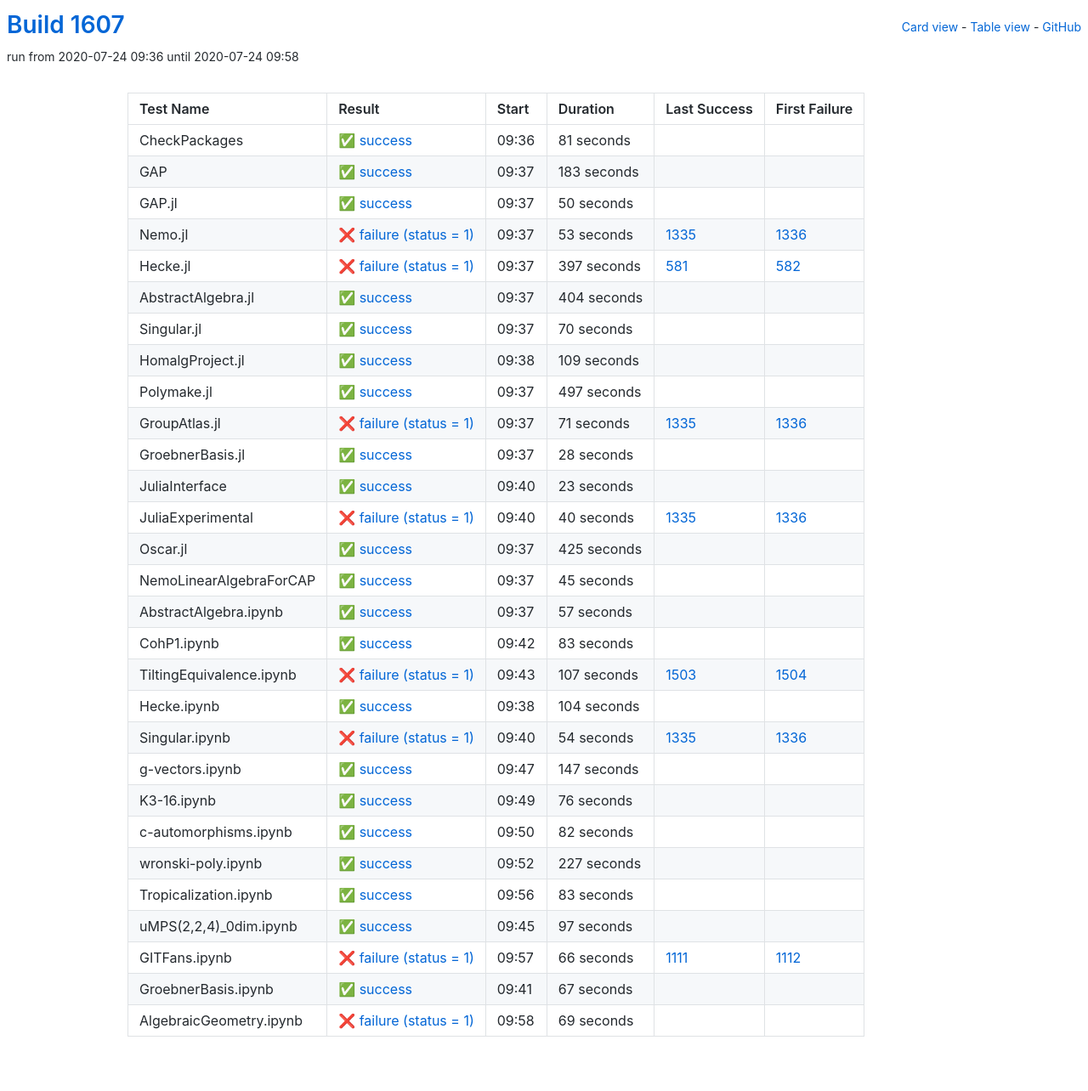
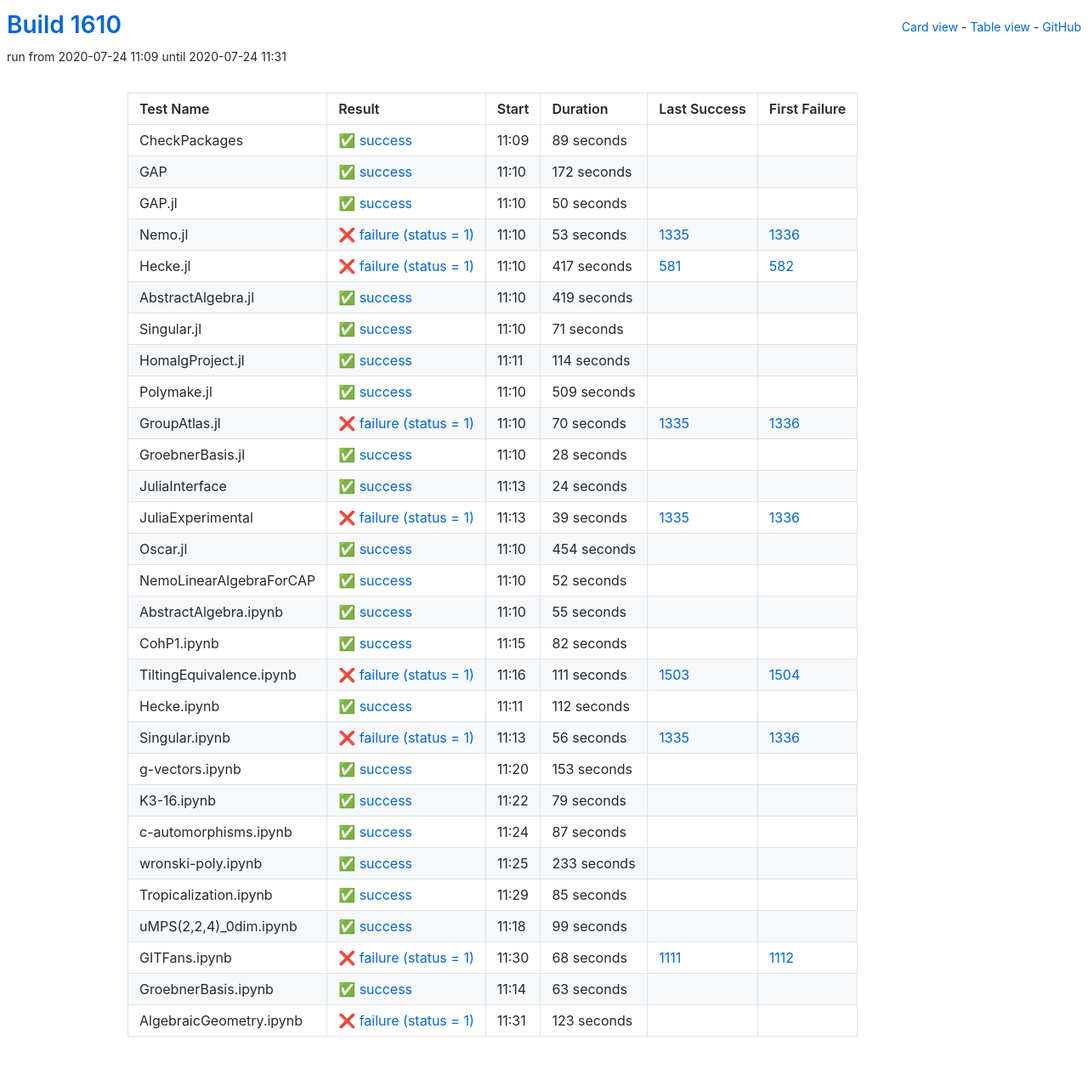
Before and after one commit to oscar-system/oscar-ci-status-1.4, a Jekyll site: the page built from table.html, in a window 1280 px wide. Shown: the whole page at 85% size. Built offline with Jekyll 4.4.1, drawn with Linux system fonts in a browser that asks for light colours.

Commit message:
Build #1610

```diff
--- a/_data/ci.yml
+++ b/_data/ci.yml
@@ -1,6 +1,6 @@
 ---
-build: 1607
-build_url: https://oscarci.mathematik.uni-kl.de/job/oscar-julia-1.4/1607/
+build: 1610
+build_url: https://oscarci.mathematik.uni-kl.de/job/oscar-julia-1.4/1610/
 job: oscar-julia-1.4
 organization: oscar-system
 repo: oscar-ci-status-1.4
@@ -8,32 +8,32 @@ repourl: https://github.com/oscar-system/oscar-ci-status-1.4
 tests:
 - name: CheckPackages
   id: checkpackages
-  log: https://oscarci.mathematik.uni-kl.de/job/oscar-julia-1.4/1607/artifact/logs/build-1607/CheckPackages.log
-  start: 2020-07-24 09:36
+  log: https://oscarci.mathematik.uni-kl.de/job/oscar-julia-1.4/1610/artifact/logs/build-1610/CheckPackages.log
+  start: 2020-07-24 11:09
   success: true
   exitcode: 0
   status: success
-  duration: 81
+  duration: 89
   last_success: false
   last_success_url:
   first_failure: false
   first_failure_url:
 - name: GAP
   id: gap
-  log: https://oscarci.mathematik.uni-kl.de/job/oscar-julia-1.4/1607/artifact/logs/build-1607/GAP.log
-  start: 2020-07-24 09:37
+  log: https://oscarci.mathematik.uni-kl.de/job/oscar-julia-1.4/1610/artifact/logs/build-1610/GAP.log
+  start: 2020-07-24 11:10
   success: true
   exitcode: 0
   status: success
-  duration: 183
+  duration: 172
   last_success: false
   last_success_url:
   first_failure: false
   first_failure_url:
 - name: GAP.jl
   id: gap-jl
-  log: https://oscarci.mathematik.uni-kl.de/job/oscar-julia-1.4/1607/artifact/logs/build-1607/GAP.jl.log
-  start: 2020-07-24 09:37
+  log: https://oscarci.mathematik.uni-kl.de/job/oscar-julia-1.4/1610/artifact/logs/build-1610/GAP.jl.log
+  start: 2020-07-24 11:10
   success: true
   exitcode: 0
   status: success
@@ -44,8 +44,8 @@ tests:
   first_failure_url:
 - name: Nemo.jl
   id: nemo-jl
-  log: https://oscarci.mathematik.uni-kl.de/job/oscar-julia-1.4/1607/artifact/logs/build-1607/Nemo.jl.log
-  start: 2020-07-24 09:37
+  log: https://oscarci.mathematik.uni-kl.de/job/oscar-julia-1.4/1610/artifact/logs/build-1610/Nemo.jl.log
+  start: 2020-07-24 11:10
   success: false
   exitcode: 1
   status: failure
@@ -56,80 +56,80 @@ tests:
   first_failure_url: https://oscarci.mathematik.uni-kl.de/job/oscar-julia-1.4/1336/
 - name: Hecke.jl
   id: hecke-jl
-  log: https://oscarci.mathematik.uni-kl.de/job/oscar-julia-1.4/1607/artifact/logs/build-1607/Hecke.jl.log
-  start: 2020-07-24 09:37
+  log: https://oscarci.mathematik.uni-kl.de/job/oscar-julia-1.4/1610/artifact/logs/build-1610/Hecke.jl.log
+  start: 2020-07-24 11:10
   success: false
   exitcode: 1
   status: failure
-  duration: 397
+  duration: 417
   last_success: 581
   last_success_url: https://oscarci.mathematik.uni-kl.de/job/oscar-julia-1.4/581/
   first_failure: 582
   first_failure_url: https://oscarci.mathematik.uni-kl.de/job/oscar-julia-1.4/582/
 - name: AbstractAlgebra.jl
   id: abstractalgebra-jl
-  log: https://oscarci.mathematik.uni-kl.de/job/oscar-julia-1.4/1607/artifact/logs/build-1607/AbstractAlgebra.jl.log
-  start: 2020-07-24 09:37
+  log: https://oscarci.mathematik.uni-kl.de/job/oscar-julia-1.4/1610/artifact/logs/build-1610/AbstractAlgebra.jl.log
+  start: 2020-07-24 11:10
   success: true
   exitcode: 0
   status: success
-  duration: 404
+  duration: 419
   last_success: false
   last_success_url:
   first_failure: false
   first_failure_url:
 - name: Singular.jl
   id: singular-jl
-  log: https://oscarci.mathematik.uni-kl.de/job/oscar-julia-1.4/1607/artifact/logs/build-1607/Singular.jl.log
-  start: 2020-07-24 09:37
+  log: https://oscarci.mathematik.uni-kl.de/job/oscar-julia-1.4/1610/artifact/logs/build-1610/Singular.jl.log
+  start: 2020-07-24 11:10
   success: true
   exitcode: 0
   status: success
-  duration: 70
+  duration: 71
   last_success: false
   last_success_url:
   first_failure: false
   first_failure_url:
 - name: HomalgProject.jl
   id: homalgproject-jl
-  log: https://oscarci.mathematik.uni-kl.de/job/oscar-julia-1.4/1607/artifact/logs/build-1607/HomalgProject.jl.log
-  start: 2020-07-24 09:38
+  log: https://oscarci.mathematik.uni-kl.de/job/oscar-julia-1.4/1610/artifact/logs/build-1610/HomalgProject.jl.log
+  start: 2020-07-24 11:11
   success: true
   exitcode: 0
   status: success
-  duration: 109
+  duration: 114
   last_success: false
   last_success_url:
   first_failure: false
   first_failure_url:
 - name: Polymake.jl
   id: polymake-jl
-  log: https://oscarci.mathematik.uni-kl.de/job/oscar-julia-1.4/1607/artifact/logs/build-1607/Polymake.jl.log
-  start: 2020-07-24 09:37
+  log: https://oscarci.mathematik.uni-kl.de/job/oscar-julia-1.4/1610/artifact/logs/build-1610/Polymake.jl.log
+  start: 2020-07-24 11:10
   success: true
   exitcode: 0
   status: success
-  duration: 497
+  duration: 509
   last_success: false
   last_success_url:
   first_failure: false
   first_failure_url:
 - name: GroupAtlas.jl
   id: groupatlas-jl
-  log: https://oscarci.mathematik.uni-kl.de/job/oscar-julia-1.4/1607/artifact/logs/build-1607/GroupAtlas.jl.log
-  start: 2020-07-24 09:37
+  log: https://oscarci.mathematik.uni-kl.de/job/oscar-julia-1.4/1610/artifact/logs/build-1610/GroupAtlas.jl.log
+  start: 2020-07-24 11:10
   success: false
   exitcode: 1
   status: failure
-  duration: 71
+  duration: 70
   last_success: 1335
   last_success_url: https://oscarci.mathematik.uni-kl.de/job/oscar-julia-1.4/1335/
   first_failure: 1336
   first_failure_url: https://oscarci.mathematik.uni-kl.de/job/oscar-julia-1.4/1336/
 - name: GroebnerBasis.jl
   id: groebnerbasis-jl
-  log: https://oscarci.mathematik.uni-kl.de/job/oscar-julia-1.4/1607/artifact/logs/build-1607/GroebnerBasis.jl.log
-  start: 2020-07-24 09:37
+  log: https://oscarci.mathematik.uni-kl.de/job/oscar-julia-1.4/1610/artifact/logs/build-1610/GroebnerBasis.jl.log
+  start: 2020-07-24 11:10
   success: true
   exitcode: 0
   status: success
@@ -140,140 +140,68 @@ tests:
   first_failure_url:
 - name: JuliaInterface
   id: juliainterface
-  log: https://oscarci.mathematik.uni-kl.de/job/oscar-julia-1.4/1607/artifact/logs/build-1607/JuliaInterface.log
-  start: 2020-07-24 09:40
+  log: https://oscarci.mathematik.uni-kl.de/job/oscar-julia-1.4/1610/artifact/logs/build-1610/JuliaInterface.log
+  start: 2020-07-24 11:13
   success: true
   exitcode: 0
   status: success
-  duration: 23
+  duration: 24
   last_success: false
   last_success_url:
   first_failure: false
   first_failure_url:
 - name: JuliaExperimental
   id: juliaexperimental
-  log: https://oscarci.mathematik.uni-kl.de/job/oscar-julia-1.4/1607/artifact/logs/build-1607/JuliaExperimental.log
-  start: 2020-07-24 09:40
+  log: https://oscarci.mathematik.uni-kl.de/job/oscar-julia-1.4/1610/artifact/logs/build-1610/JuliaExperimental.log
+  start: 2020-07-24 11:13
   success: false
   exitcode: 1
   status: failure
-  duration: 40
+  duration: 39
   last_success: 1335
   last_success_url: https://oscarci.mathematik.uni-kl.de/job/oscar-julia-1.4/1335/
   first_failure: 1336
   first_failure_url: https://oscarci.mathematik.uni-kl.de/job/oscar-julia-1.4/1336/
 - name: Oscar.jl
   id: oscar-jl
-  log: https://oscarci.mathematik.uni-kl.de/job/oscar-julia-1.4/1607/artifact/logs/build-1607/Oscar.jl.log
-  start: 2020-07-24 09:37
+  log: https://oscarci.mathematik.uni-kl.de/job/oscar-julia-1.4/1610/artifact/logs/build-1610/Oscar.jl.log
+  start: 2020-07-24 11:10
   success: true
   exitcode: 0
   status: success
-  duration: 425
+  duration: 454
   last_success: false
   last_success_url:
   first_failure: false
   first_failure_url:
 - name: NemoLinearAlgebraForCAP
   id: nemolinearalgebraforcap
-  log: https://oscarci.mathematik.uni-kl.de/job/oscar-julia-1.4/1607/artifact/logs/build-1607/NemoLinearAlgebraForCAP.log
-  start: 2020-07-24 09:37
+  log: https://oscarci.mathematik.uni-kl.de/job/oscar-julia-1.4/1610/artifact/logs/build-1610/NemoLinearAlgebraForCAP.log
+  start: 2020-07-24 11:10
   success: true
   exitcode: 0
   status: success
-  duration: 45
+  duration: 52
   last_success: false
   last_success_url:
   first_failure: false
   first_failure_url:
 - name: AbstractAlgebra.ipynb
   id: abstractalgebra-ipynb
-  log: https://oscarci.mathematik.uni-kl.de/job/oscar-julia-1.4/1607/artifact/logs/build-1607/AbstractAlgebra.ipynb.log
-  start: 2020-07-24 09:37
+  log: https://oscarci.mathematik.uni-kl.de/job/oscar-julia-1.4/1610/artifact/logs/build-1610/AbstractAlgebra.ipynb.log
+  start: 2020-07-24 11:10
   success: true
   exitcode: 0
   status: success
-  duration: 57
+  duration: 55
   last_success: false
   last_success_url:
   first_failure: false
   first_failure_url:
 - name: CohP1.ipynb
   id: cohp1-ipynb
-  log: https://oscarci.mathematik.uni-kl.de/job/oscar-julia-1.4/1607/artifact/logs/build-1607/CohP1.ipynb.log
-  start: 2020-07-24 09:42
-  success: true
-  exitcode: 0
-  status: success
-  duration: 83
-  last_success: false
-  last_success_url:
-  first_failure: false
-  first_failure_url:
-- name: TiltingEquivalence.ipynb
-  id: tiltingequivalence-ipynb
-  log: https://oscarci.mathematik.uni-kl.de/job/oscar-julia-1.4/1607/artifact/logs/build-1607/TiltingEquivalence.ipynb.log
-  start: 2020-07-24 09:43
-  success: false
-  exitcode: 1
-  status: failure
-  duration: 107
-  last_success: 1503
-  last_success_url: https://oscarci.mathematik.uni-kl.de/job/oscar-julia-1.4/1503/
-  first_failure: 1504
-  first_failure_url: https://oscarci.mathematik.uni-kl.de/job/oscar-julia-1.4/1504/
-- name: Hecke.ipynb
-  id: hecke-ipynb
-  log: https://oscarci.mathematik.uni-kl.de/job/oscar-julia-1.4/1607/artifact/logs/build-1607/Hecke.ipynb.log
-  start: 2020-07-24 09:38
-  success: true
-  exitcode: 0
-  status: success
-  duration: 104
-  last_success: false
-  last_success_url:
-  first_failure: false
-  first_failure_url:
-- name: Singular.ipynb
-  id: singular-ipynb
-  log: https://oscarci.mathematik.uni-kl.de/job/oscar-julia-1.4/1607/artifact/logs/build-1607/Singular.ipynb.log
-  start: 2020-07-24 09:40
-  success: false
-  exitcode: 1
-  status: failure
-  duration: 54
-  last_success: 1335
-  last_success_url: https://oscarci.mathematik.uni-kl.de/job/oscar-julia-1.4/1335/
-  first_failure: 1336
-  first_failure_url: https://oscarci.mathematik.uni-kl.de/job/oscar-julia-1.4/1336/
-- name: g-vectors.ipynb
-  id: g-vectors-ipynb
-  log: https://oscarci.mathematik.uni-kl.de/job/oscar-julia-1.4/1607/artifact/logs/build-1607/g-vectors.ipynb.log
-  start: 2020-07-24 09:47
-  success: true
-  exitcode: 0
-  status: success
-  duration: 147
-  last_success: false
-  last_success_url:
-  first_failure: false
-  first_failure_url:
-- name: K3-16.ipynb
-  id: k3-16-ipynb
-  log: https://oscarci.mathematik.uni-kl.de/job/oscar-julia-1.4/1607/artifact/logs/build-1607/K3-16.ipynb.log
-  start: 2020-07-24 09:49
-  success: true
-  exitcode: 0
-  status: success
-  duration: 76
-  last_success: false
-  last_success_url:
-  first_failure: false
-  first_failure_url:
-- name: c-automorphisms.ipynb
-  id: c-automorphisms-ipynb
-  log: https://oscarci.mathematik.uni-kl.de/job/oscar-julia-1.4/1607/artifact/logs/build-1607/c-automorphisms.ipynb.log
-  start: 2020-07-24 09:50
+  log: https://oscarci.mathematik.uni-kl.de/job/oscar-julia-1.4/1610/artifact/logs/build-1610/CohP1.ipynb.log
+  start: 2020-07-24 11:15
   success: true
   exitcode: 0
   status: success
@@ -282,74 +210,146 @@ tests:
   last_success_url:
   first_failure: false
   first_failure_url:
-- name: wronski-poly.ipynb
-  id: wronski-poly-ipynb
-  log: https://oscarci.mathematik.uni-kl.de/job/oscar-julia-1.4/1607/artifact/logs/build-1607/wronski-poly.ipynb.log
-  start: 2020-07-24 09:52
+- name: TiltingEquivalence.ipynb
+  id: tiltingequivalence-ipynb
+  log: https://oscarci.mathematik.uni-kl.de/job/oscar-julia-1.4/1610/artifact/logs/build-1610/TiltingEquivalence.ipynb.log
+  start: 2020-07-24 11:16
+  success: false
+  exitcode: 1
+  status: failure
+  duration: 111
+  last_success: 1503
+  last_success_url: https://oscarci.mathematik.uni-kl.de/job/oscar-julia-1.4/1503/
+  first_failure: 1504
+  first_failure_url: https://oscarci.mathematik.uni-kl.de/job/oscar-julia-1.4/1504/
+- name: Hecke.ipynb
+  id: hecke-ipynb
+  log: https://oscarci.mathematik.uni-kl.de/job/oscar-julia-1.4/1610/artifact/logs/build-1610/Hecke.ipynb.log
+  start: 2020-07-24 11:11
   success: true
   exitcode: 0
   status: success
-  duration: 227
+  duration: 112
+  last_success: false
+  last_success_url:
+  first_failure: false
+  first_failure_url:
+- name: Singular.ipynb
+  id: singular-ipynb
+  log: https://oscarci.mathematik.uni-kl.de/job/oscar-julia-1.4/1610/artifact/logs/build-1610/Singular.ipynb.log
+  start: 2020-07-24 11:13
+  success: false
+  exitcode: 1
+  status: failure
+  duration: 56
+  last_success: 1335
+  last_success_url: https://oscarci.mathematik.uni-kl.de/job/oscar-julia-1.4/1335/
+  first_failure: 1336
+  first_failure_url: https://oscarci.mathematik.uni-kl.de/job/oscar-julia-1.4/1336/
+- name: g-vectors.ipynb
+  id: g-vectors-ipynb
+  log: https://oscarci.mathematik.uni-kl.de/job/oscar-julia-1.4/1610/artifact/logs/build-1610/g-vectors.ipynb.log
+  start: 2020-07-24 11:20
+  success: true
+  exitcode: 0
+  status: success
+  duration: 153
+  last_success: false
+  last_success_url:
+  first_failure: false
+  first_failure_url:
+- name: K3-16.ipynb
+  id: k3-16-ipynb
+  log: https://oscarci.mathematik.uni-kl.de/job/oscar-julia-1.4/1610/artifact/logs/build-1610/K3-16.ipynb.log
+  start: 2020-07-24 11:22
+  success: true
+  exitcode: 0
+  status: success
+  duration: 79
+  last_success: false
+  last_success_url:
+  first_failure: false
+  first_failure_url:
+- name: c-automorphisms.ipynb
+  id: c-automorphisms-ipynb
+  log: https://oscarci.mathematik.uni-kl.de/job/oscar-julia-1.4/1610/artifact/logs/build-1610/c-automorphisms.ipynb.log
+  start: 2020-07-24 11:24
+  success: true
+  exitcode: 0
+  status: success
+  duration: 87
+  last_success: false
+  last_success_url:
+  first_failure: false
+  first_failure_url:
+- name: wronski-poly.ipynb
+  id: wronski-poly-ipynb
+  log: https://oscarci.mathematik.uni-kl.de/job/oscar-julia-1.4/1610/artifact/logs/build-1610/wronski-poly.ipynb.log
+  start: 2020-07-24 11:25
+  success: true
+  exitcode: 0
+  status: success
+  duration: 233
   last_success: false
   last_success_url:
   first_failure: false
   first_failure_url:
 - name: Tropicalization.ipynb
   id: tropicalization-ipynb
-  log: https://oscarci.mathematik.uni-kl.de/job/oscar-julia-1.4/1607/artifact/logs/build-1607/Tropicalization.ipynb.log
-  start: 2020-07-24 09:56
+  log: https://oscarci.mathematik.uni-kl.de/job/oscar-julia-1.4/1610/artifact/logs/build-1610/Tropicalization.ipynb.log
+  start: 2020-07-24 11:29
   success: true
   exitcode: 0
   status: success
-  duration: 83
+  duration: 85
   last_success: false
   last_success_url:
   first_failure: false
   first_failure_url:
 - name: uMPS(2,2,4)_0dim.ipynb
   id: umps-2-2-4-0dim-ipynb
-  log: https://oscarci.mathematik.uni-kl.de/job/oscar-julia-1.4/1607/artifact/logs/build-1607/uMPS-2-2-4-_0dim.ipynb.log
-  start: 2020-07-24 09:45
+  log: https://oscarci.mathematik.uni-kl.de/job/oscar-julia-1.4/1610/artifact/logs/build-1610/uMPS-2-2-4-_0dim.ipynb.log
+  start: 2020-07-24 11:18
   success: true
   exitcode: 0
   status: success
-  duration: 97
+  duration: 99
   last_success: false
   last_success_url:
   first_failure: false
   first_failure_url:
 - name: GITFans.ipynb
   id: gitfans-ipynb
-  log: https://oscarci.mathematik.uni-kl.de/job/oscar-julia-1.4/1607/artifact/logs/build-1607/GITFans.ipynb.log
-  start: 2020-07-24 09:57
+  log: https://oscarci.mathematik.uni-kl.de/job/oscar-julia-1.4/1610/artifact/logs/build-1610/GITFans.ipynb.log
+  start: 2020-07-24 11:30
   success: false
   exitcode: 1
   status: failure
-  duration: 66
+  duration: 68
   last_success: 1111
   last_success_url: https://oscarci.mathematik.uni-kl.de/job/oscar-julia-1.4/1111/
   first_failure: 1112
   first_failure_url: https://oscarci.mathematik.uni-kl.de/job/oscar-julia-1.4/1112/
 - name: GroebnerBasis.ipynb
   id: groebnerbasis-ipynb
-  log: https://oscarci.mathematik.uni-kl.de/job/oscar-julia-1.4/1607/artifact/logs/build-1607/GroebnerBasis.ipynb.log
-  start: 2020-07-24 09:41
+  log: https://oscarci.mathematik.uni-kl.de/job/oscar-julia-1.4/1610/artifact/logs/build-1610/GroebnerBasis.ipynb.log
+  start: 2020-07-24 11:14
   success: true
   exitcode: 0
   status: success
-  duration: 67
+  duration: 63
   last_success: false
   last_success_url:
   first_failure: false
   first_failure_url:
 - name: AlgebraicGeometry.ipynb
   id: algebraicgeometry-ipynb
-  log: https://oscarci.mathematik.uni-kl.de/job/oscar-julia-1.4/1607/artifact/logs/build-1607/AlgebraicGeometry.ipynb.log
-  start: 2020-07-24 09:58
+  log: https://oscarci.mathematik.uni-kl.de/job/oscar-julia-1.4/1610/artifact/logs/build-1610/AlgebraicGeometry.ipynb.log
+  start: 2020-07-24 11:31
   success: false
   exitcode: 1
   status: failure
-  duration: 69
+  duration: 123
   last_success: false
   last_success_url:
   first_failure: false
--- a/_data/github.yml
+++ b/_data/github.yml
@@ -27,3 +27,4 @@ Tropicalization.ipynb: https://github.com/micjoswig/oscar-notebooks
 GITFans.ipynb: https://github.com/oscar-system/GITFans
 GroebnerBasis.ipynb: https://github.com/ederc/GroebnerBasisNotebooks
 TiltingEquivalence.ipynb: https://github.com/homalg-project/CapHomalgNotebooks
+AlgebraicGeometry.ipynb: https://github.com/oscar-system/OSCARBinder
```
Also changed, not shown: README.md.
